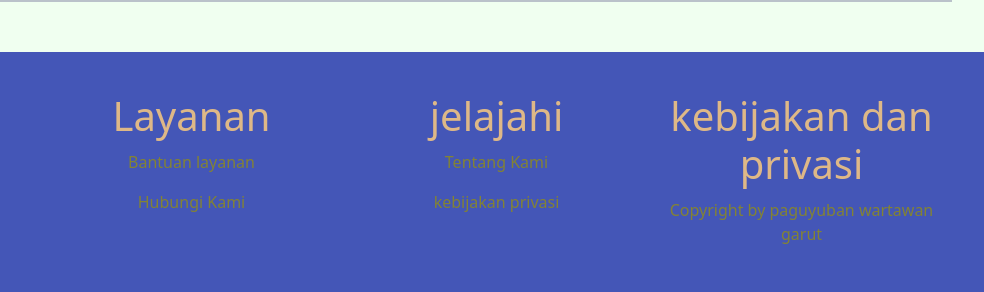
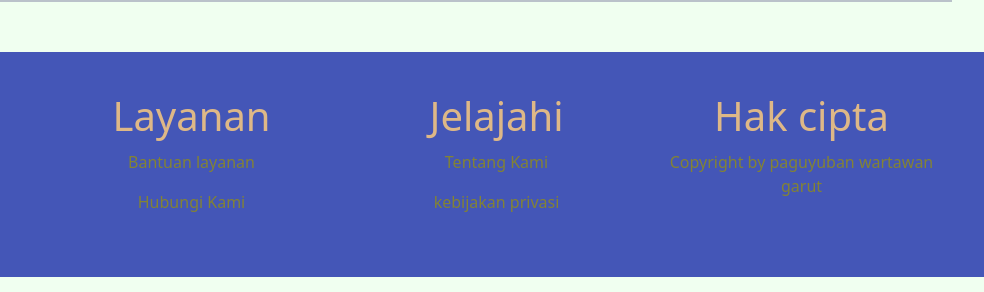
Before and after one commit to MuhammadIrsyadofc/pwb, a plain HTML site: page index.html in a window 1280 px wide. Shown: the part 2726-3018 px from the top of the page, 296-1280 px from the left. Drawn offline with nearby package versions, Linux system fonts and the light colour scheme.

Commit message:
mengubah isi footer

```diff
--- a/index.html
+++ b/index.html
@@ -182,12 +182,12 @@
           <p>Hubungi Kami</p>
       </item-2>
       <item-3>
-          <h1>jelajahi</h1>
+          <h1>Jelajahi</h1>
           <p>Tentang Kami</p>
           <p>kebijakan privasi</p>
       </item-3>
       <item-4>
-          <h1>kebijakan dan privasi</h1>
+          <h1>Hak cipta</h1>
           <p>Copyright by paguyuban wartawan garut</p>
       </item-4>
   </div>
```
